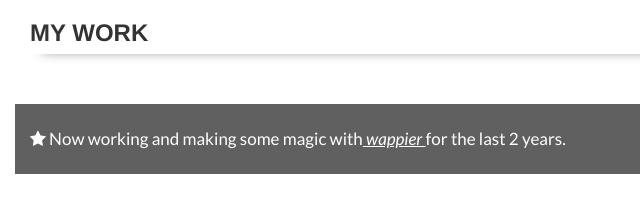
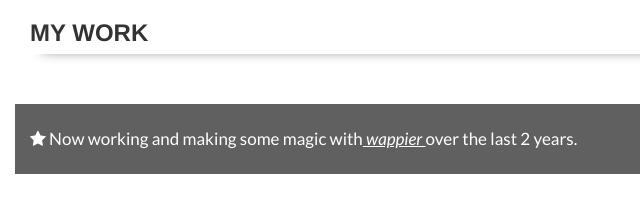
Before and after one commit to hatsot/hatsot.github.io, a website: page index.html in a window 1280 px wide. Shown: the part 860-1061 px from the top of the page, 40-680 px from the left. Drawn offline with nearby package versions, Linux system fonts and the light colour scheme.

Commit message:
Update index.html

```diff
--- a/index.html
+++ b/index.html
@@ -127,7 +127,7 @@
 
             ">
                    <p style="margin: 0; font-size: 17px;"> <i class="fa fa-star" aria-hidden="true"></i>
-Now working and making some magic with<span style=" font-style: italic; text-decoration: underline" > <a target="_blank" style="color: white;" href="https://wappier.com" >wappier </a> </span> for the last 2 years.   </p>
+Now working and making some magic with<span style=" font-style: italic; text-decoration: underline" > <a target="_blank" style="color: white;" href="https://wappier.com" >wappier </a> </span> over the last 2 years.   </p>
             </div>
 
             <div class="row">
```
